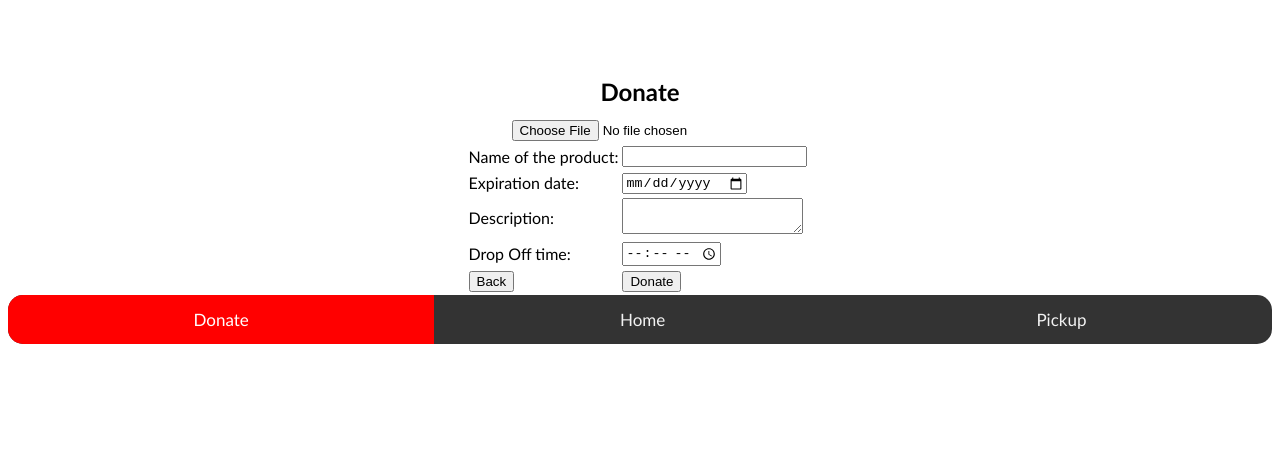
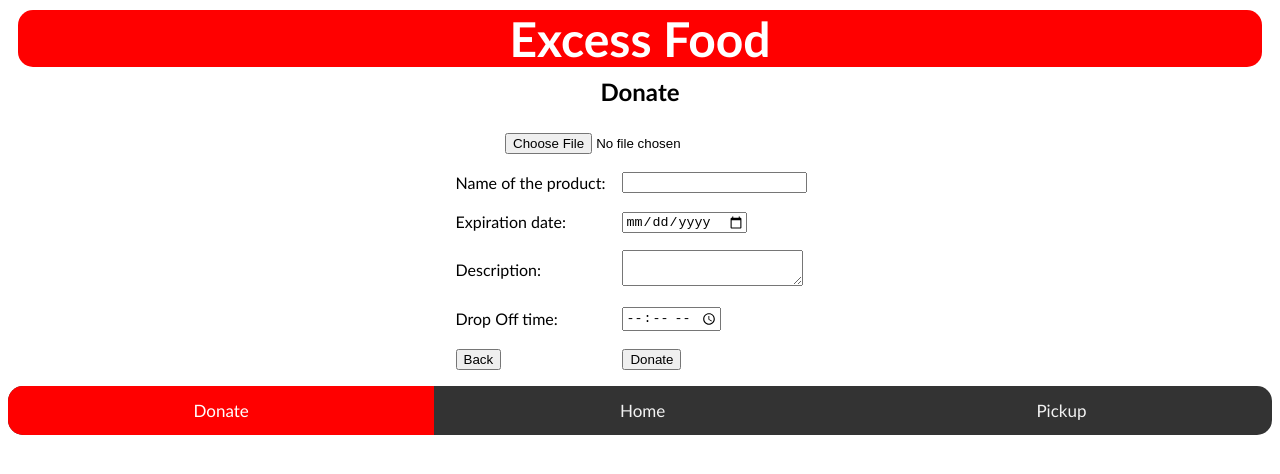
Before and after one commit to Alvin2810/Excess-Food-Week-2, a plain HTML site: page donate.html in a window 1280 px wide. Drawn offline with nearby package versions, Linux system fonts and the light colour scheme.

Commit message:
Fixed heading one background colour

```diff
--- a/stylesheet_template.css
+++ b/stylesheet_template.css
@@ -8,20 +8,13 @@ body {
 .container {
   background-color: white;
 }
-<<<<<<< HEAD
 
-=======
-
->>>>>>> 63f464542d6d6cb5913ec0e3790ca431b3eee411
 table{
   border-spacing: 15px 15px;
 }
 
 h1{
-<<<<<<< HEAD
   border-radius: 15px;
-=======
->>>>>>> 63f464542d6d6cb5913ec0e3790ca431b3eee411
   background-color: red;
   text-align: center;
   font-weight: 900;
```
